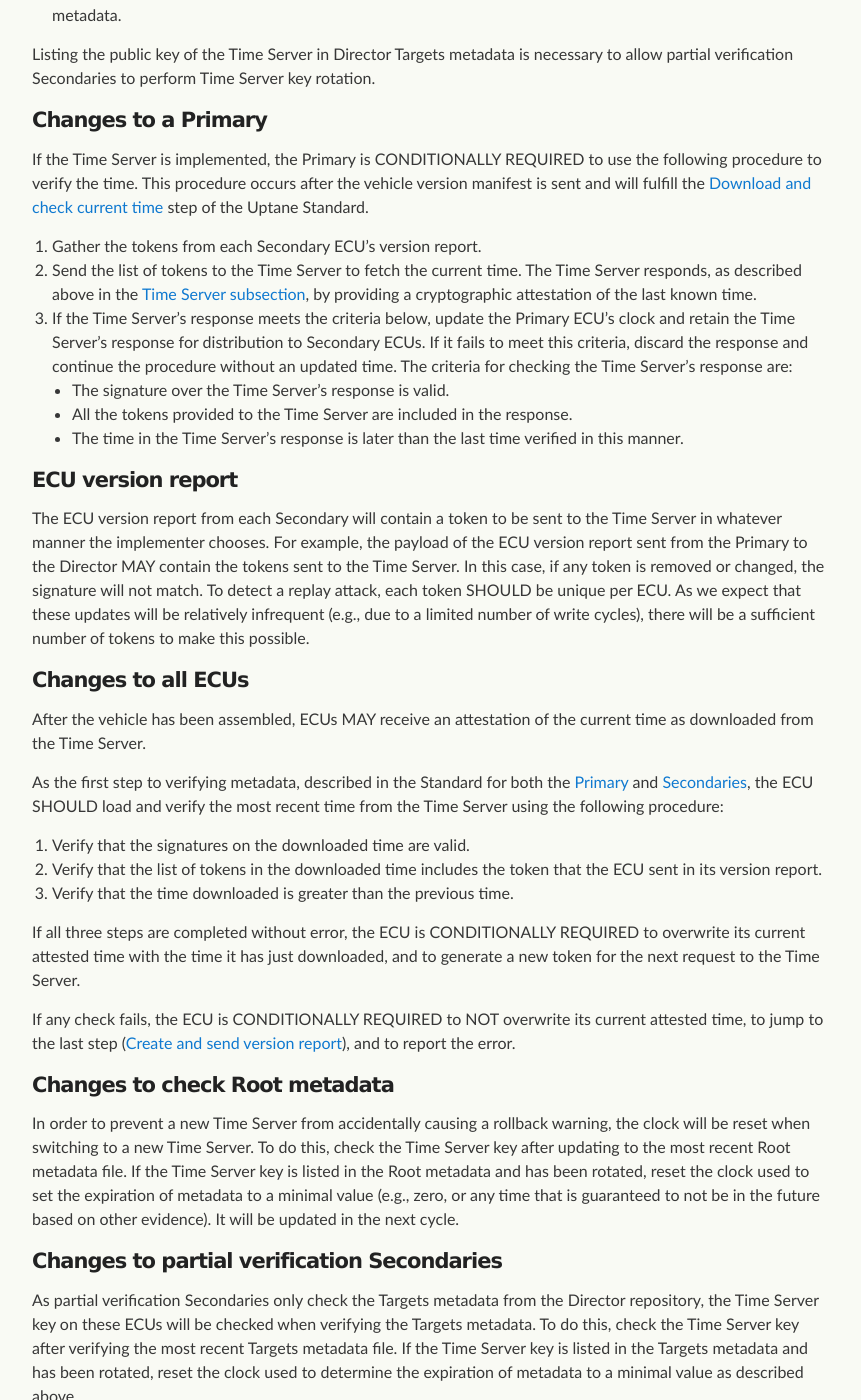
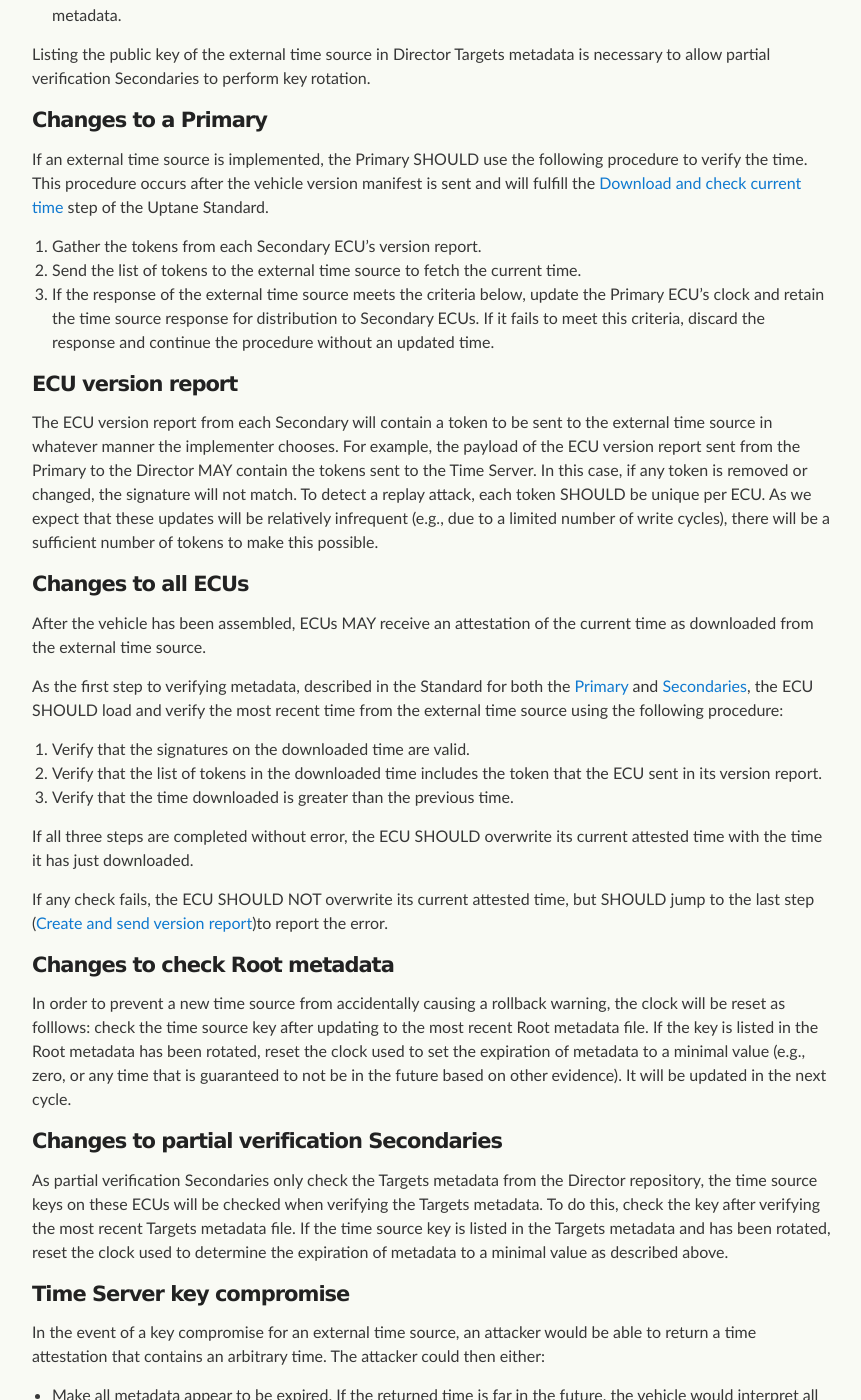
Before and after one commit to uptane/deployment-considerations, a Jekyll site: the page built from repositories.md, in a window 1280 px wide and 1400 px high, scrolled down 1375 px. Shown: the whole window, without its empty margins (208-1069 px from the left). Built offline with Jekyll 4.4.1, drawn with Linux system fonts in a browser that asks for light colours; our own code applies the rules of GitHub Pages for plain Markdown files; some of the changed text lies outside the part shown.

Commit message:
Removing Time Server references
I removed all references to the Time Server (upper case) but I left in references to "an external time source." However, I don't know if some of the instructions here would apply to all external time sources or just the Time Server. I am assuming they would NOT apply but am erring hopefully on the side of caution. @pattivacek or @iramcdonald, please check and affirm.

```diff
--- a/repositories.md
+++ b/repositories.md
@@ -11,10 +11,10 @@ This section outlines recommended procedures for the one-time operations that an
 
 Without access to a secure source of time, ECUs may be prevented from receiving the most recent updates. If the ECU's time is set too far ahead, it will determine that the current valid metadata is expired and thus be unable to perform an update. If the ECU's time is set too far behind, an attacker can freeze or replay old metadata to the ECU. (ECUs in Uptane will not accept an earlier time than what has been seen before and signed with the same key.)
 
-If a Primary ECU does not have a secure clock, then that Primary ECU SHALL use a Time Server or other secure external means to acquire accurate time. If a Secondary ECU does not have a secure clock, then the ECU SHALL use the time messages from its Primary ECU to acquire accurate time. The
-following subsection describes how Time Servers can be used in an Uptane implementation.
+If a Primary ECU does not have a secure clock, then that Primary ECU SHALL use some other secure external means to acquire accurate time. If a Secondary ECU does not have a secure clock, then the ECU SHALL use the time messages from its Primary ECU to acquire accurate time. The
+following subsection describes how time servers can be used in an Uptane implementation.
 
-### Time server
+### External ources of time
 
 The IETF Network Time Protocol v4 [NTPv4, RFC 5905](https://datatracker.ietf.org/doc/rfc5905) with IETF Network Time Security for the Network Time Protocol [NTS for NTP, RFC 8915](https://datatracker.ietf.org/doc/html/rfc8915) SHOULD be used by an ECU to acquire accurate time. If IETF NTPv4 (or a higher version) is used, then that ECU SHALL conform to IETF Network Time Protocol Best Current Practices [BCP 223 / RFC 8633]https://datatracker.ietf.org/doc/rfc8633/). If IETF NTPv4 (or higher version) is used, then that ECU SHALL discard any received NTP mode 6 and mode 7 packets to prevent a DDOS attack caused by an old (1989) NTP implementation bug described in [http://blog.cloudflare.com/the-ddos-that-knocked-spamhaus-offline-and-ho]() and [https://us-cert.cisa.gov/ncas/alerts/TA14-013A]().
 
@@ -24,58 +24,55 @@ The US Global Positioning System (GPS), originally Navstar GPS, SHOULD NOT be us
 .
 #### Changes to the Director repository
 
-If a Time Server is in use, a representation of its public key is CONDITIONALLY REQUIRED in Director repository Root metadata.
+If an external time source is in use, a representation of its public key is CONDITIONALLY REQUIRED in Director repository Root metadata.
 
-If a Time Server is implemented AND partial verification Secondaries are used, the following metadata is CONDITIONALLY REQUIRED in the Director repository's Targets metadata:
+If an external time source is implemented AND partial verification Secondaries are used, the following metadata is CONDITIONALLY REQUIRED in the Director repository's Targets metadata:
 
-* A representation of the public key(s) for the Time Server, similar to the representation of public keys in Root metadata.
+* A representation of the public key(s) for the time server, similar to the representation of public keys in Root metadata.
 
-Listing the public key of the Time Server in Director Targets metadata is necessary to allow partial verification Secondaries to perform Time Server key rotation.
+Listing the public key of the external time source in Director Targets metadata is necessary to allow partial verification Secondaries to perform key rotation.
 
 #### Changes to a Primary
 
-If the Time Server is implemented, the Primary is CONDITIONALLY REQUIRED to use the following procedure to verify the time. This procedure occurs after the vehicle version manifest is sent and will fulfill the [Download and check current time](https://uptane.github.io/papers/uptane-standard.1.1.0.html#check_time_primary) step of the Uptane Standard.
+If an external time source is implemented, the Primary SHOULD use the following procedure to verify the time. This procedure occurs after the vehicle version manifest is sent and will fulfill the [Download and check current time](https://uptane.github.io/papers/uptane-standard.1.1.0.html#check_time_primary) step of the Uptane Standard.
 
 1. Gather the tokens from each Secondary ECU's version report.
-2. Send the list of tokens to the Time Server to fetch the current time. The Time Server responds, as described above in the [Time Server subsection](#time-server), by providing a cryptographic attestation of the last known time.
-3. If the Time Server's response meets the criteria below, update the Primary ECU's clock and retain the Time Server's response for distribution to Secondary ECUs. If it fails to meet this criteria, discard the response and continue the procedure without an updated time.  The criteria for checking the Time Server's response are:
-  - The signature over the Time Server's response is valid.
-  - All the tokens provided to the Time Server are included in the response.
-  - The time in the Time Server's response is later than the last time verified in this manner.
+2. Send the list of tokens to the external time source to fetch the current time.
+3. If the response of the external time source meets the criteria below, update the Primary ECU's clock and retain the time source response for distribution to Secondary ECUs. If it fails to meet this criteria, discard the response and continue the procedure without an updated time.
 
 #### ECU version report
 
-The ECU version report from each Secondary will contain a token to be sent to the Time Server in whatever manner the implementer chooses.  For example, the payload of the ECU version report sent from the Primary to the Director MAY contain the tokens sent to the Time Server. In this case, if any token is removed or changed, the signature will not match.  To detect a replay attack, each token SHOULD be unique per ECU. As we expect that these updates will be relatively infrequent (e.g., due to a limited number of write cycles), there will be a sufficient number of tokens to make this possible.
+The ECU version report from each Secondary will contain a token to be sent to the external time source in whatever manner the implementer chooses.  For example, the payload of the ECU version report sent from the Primary to the Director MAY contain the tokens sent to the Time Server. In this case, if any token is removed or changed, the signature will not match.  To detect a replay attack, each token SHOULD be unique per ECU. As we expect that these updates will be relatively infrequent (e.g., due to a limited number of write cycles), there will be a sufficient number of tokens to make this possible.
 
 #### Changes to all ECUs
 
-After the vehicle has been assembled, ECUs MAY receive an attestation of the current time as downloaded from the Time Server.
+After the vehicle has been assembled, ECUs MAY receive an attestation of the current time as downloaded from the external time source.
 
-As the first step to verifying metadata, described in the Standard for both the [Primary](https://uptane.github.io/papers/uptane-standard.1.1.0.html#check_time_primary) and [Secondaries](https://uptane.github.io/papers/uptane-standard.1.1.0.html#verify_time), the ECU SHOULD load and verify the most recent time from the Time Server using the following procedure:
+As the first step to verifying metadata, described in the Standard for both the [Primary](https://uptane.github.io/papers/uptane-standard.1.1.0.html#check_time_primary) and [Secondaries](https://uptane.github.io/papers/uptane-standard.1.1.0.html#verify_time), the ECU SHOULD load and verify the most recent time from the external time source using the following procedure:
 
 1. Verify that the signatures on the downloaded time are valid.
 2. Verify that the list of tokens in the downloaded time includes the token that the ECU sent in its version report.
 3. Verify that the time downloaded is greater than the previous time.
 
-If all three steps are completed without error, the ECU is CONDITIONALLY REQUIRED to overwrite its current attested time with the time it has just downloaded, and to generate a new token for the next request to the Time Server.
+If all three steps are completed without error, the ECU SHOULD overwrite its current attested time with the time it has just downloaded.
 
-If any check fails, the ECU is CONDITIONALLY REQUIRED to NOT overwrite its current attested time, to jump to the last step ([Create and send version report](https://uptane.github.io/uptane-standard/uptane-standard.html#create_version_report)), and to report the error.
+If any check fails, the ECU SHOULD NOT overwrite its current attested time, but SHOULD jump to the last step ([Create and send version report](https://uptane.github.io/uptane-standard/uptane-standard.html#create_version_report))to report the error.
 
 #### Changes to check Root metadata
 
-In order to prevent a new Time Server from accidentally causing a rollback warning, the clock will be reset when switching to a new Time Server. To do this, check the Time Server key after updating to the most recent Root metadata file. If the Time Server key is listed in the Root metadata and has been rotated, reset the clock used to set the expiration of metadata to a minimal value (e.g., zero, or any time that is guaranteed to not be in the future based on other evidence).  It will be updated in the next cycle.
+In order to prevent a new time source from accidentally causing a rollback warning, the clock will be reset as folllows: check the time source key after updating to the most recent Root metadata file. If the key is listed in the Root metadata has been rotated, reset the clock used to set the expiration of metadata to a minimal value (e.g., zero, or any time that is guaranteed to not be in the future based on other evidence).  It will be updated in the next cycle.
 
 #### Changes to partial verification Secondaries
 
-As partial verification Secondaries only check the Targets metadata from the Director repository, the Time Server key on these ECUs will be checked when verifying the Targets metadata. To do this, check the Time Server key after verifying the most recent Targets metadata file. If the Time Server key is listed in the Targets metadata and has been rotated, reset the clock used to determine the expiration of metadata to a minimal value as described above.
+As partial verification Secondaries only check the Targets metadata from the Director repository, the time source keys on these ECUs will be checked when verifying the Targets metadata. To do this, check the key after verifying the most recent Targets metadata file. If the time source key is listed in the Targets metadata and has been rotated, reset the clock used to determine the expiration of metadata to a minimal value as described above.
 
 #### Time Server key compromise
 
-In the event of a Time Server key compromise, an attacker would be able to return a time attestation that contains an arbitrary time. The attacker could then either:
+In the event of a key compromise for an external time source, an attacker would be able to return a time attestation that contains an arbitrary time. The attacker could then either:
 
-* Make all metadata appear to be expired. If the Time Server returns a time far in the future, the vehicle would interpret all Uptane metadata as expired. The vehicle would be unable to verify the metadata, thus creating a denial of service.
+* Make all metadata appear to be expired. If the returned time is far in the future, the vehicle would interpret all Uptane metadata as expired. The vehicle would be unable to verify the metadata, thus creating a denial of service.
 
-* Make expired metadata appear to be current. If the Time Server returns a time in the past, Uptane metadata that was valid at that point in the past will seem current to the vehicle, thus allowing for a freeze attack. This cannot be used for a rollback attack as the ECU will not accept a time earlier than the time of their previous update.
+* Make expired metadata appear to be current. If the returned time is in the past, Uptane metadata that was valid at that point in the past will seem current to the vehicle, thus allowing for a freeze attack. This cannot be used for a rollback attack as the ECU will not accept a time earlier than the time of their previous update.
 
 All of these attacks can be mitigated by rotating the Time Server key in Root metadata, as described in [Managing signing keys and metadata expiration](https://uptane.github.io/deployment-considerations/key_management.html).
 
```
